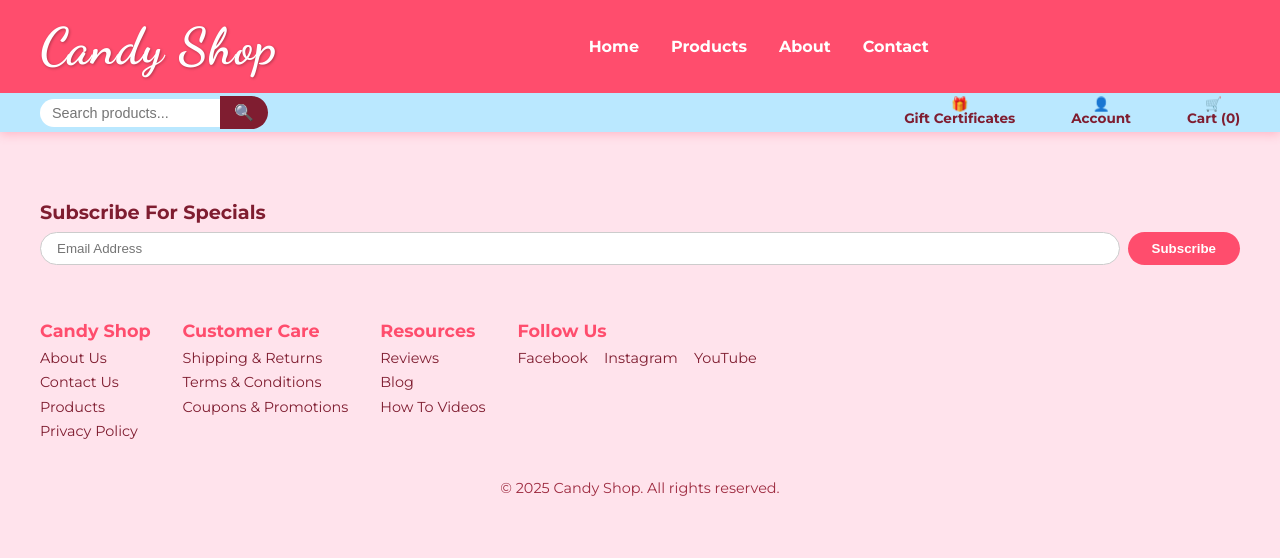
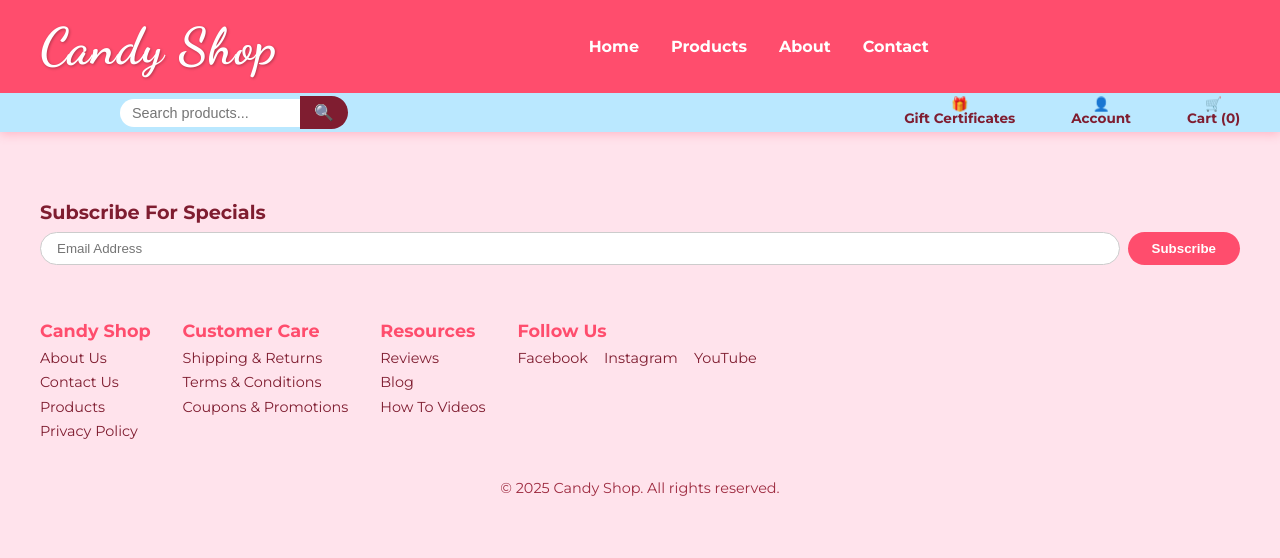
Before and after one commit to WebbCouture/candy-shop, a Django app: template candy_shop/templates/base.html in a window 1280 px wide. Shown: the top 558 px of the page. Run offline with Django 5.2, Linux system fonts and the light colour scheme; the template is opened without the code that fills it, so the values that code supplies are empty.

Commit message:
fix search mor to the middle

```diff
--- a/candy_shop/static/css/style.css
+++ b/candy_shop/static/css/style.css
@@ -402,10 +402,10 @@ header {
   gap: 0.5rem;
 }
 
-/* Push search form to left */
 .secondary-search {
-  order: -1; /* move search form before icon-links */
-  margin-right: auto; /* push icon-links right */
+  order: -1; /* keep it before icon-links */
+  margin-right: auto; /* keep icon-links pushed right */
+  margin-left: 80px; /* add left margin to nudge search form right */
 }
 
 .nav-links {
```
